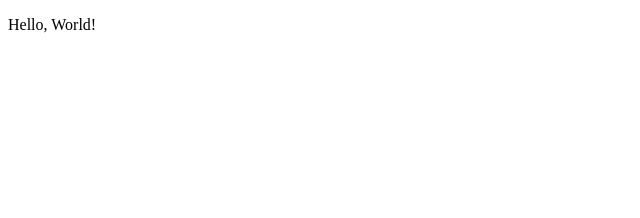
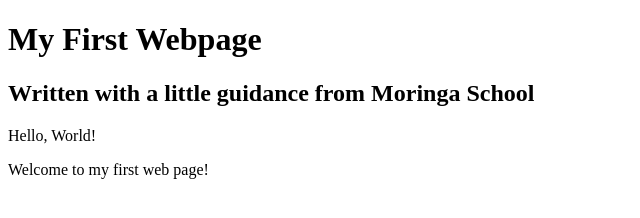
Before and after one commit to Gichimu/my-first-webpage, a plain HTML site: page my-first-webpage.html in a window 1280 px wide. Shown: the whole page, without its empty margins (0-640 px from the left). Drawn offline with Linux system fonts and the light colour scheme.

Commit message:
add header block elements

```diff
--- a/my-first-webpage.html
+++ b/my-first-webpage.html
@@ -5,7 +5,10 @@
     <title>My first webpage!</title>
   </head>
   <body>
+    <h1>My First Webpage</h1>
+    <h2>Written with a little guidance from Moringa School</h2>
+
     <p>Hello, World!</p>
-
+    <p>Welcome to my first web page!</p>
   </body>
 </html>
```
